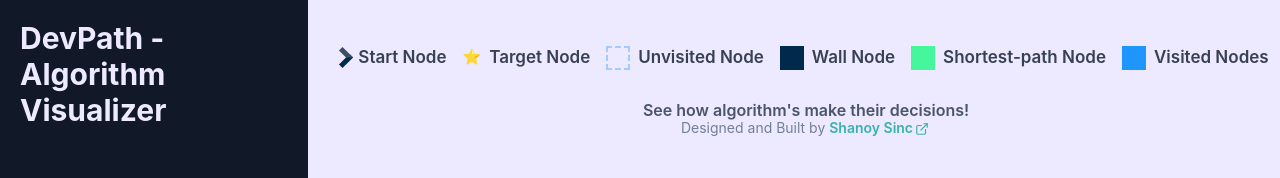
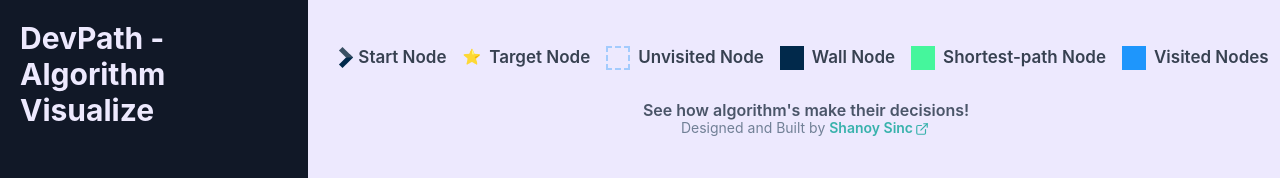
Before and after one commit to shanoysinc/Path-Visualizer, a React (Vite) app: page / in a window 1280 px wide. Shown: the top 178 px of the page. Built offline with nearby package versions, Linux system fonts and the light colour scheme.

Commit message:
edit title

```diff
--- a/src/components/sidebar/components/content/SidebarContent.tsx
+++ b/src/components/sidebar/components/content/SidebarContent.tsx
@@ -216,7 +216,7 @@ export const SidebarContent = memo(() => {
         <div>
           <div>
             <Heading as="h3" size="lg" color="#EDE9FE">
-              DevPath - Algorithm Visualizer
+              DevPath - Algorithm Visualize
             </Heading>
           </div>
           <Select
```
